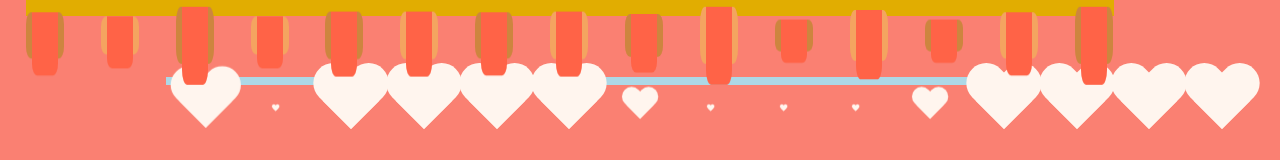
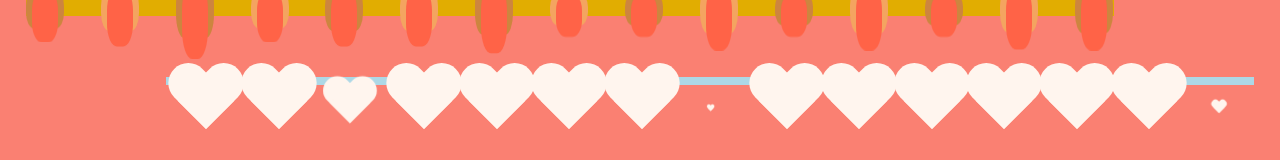
Before and after one commit to cathacz/sassyLoops, a website: page src/index.html in a window 1280 px wide. Shown: the top 160 px of the page. Drawn offline with nearby package versions, Linux system fonts and the light colour scheme; files that its build step writes are made by us from their sources.

Commit message:
sassy loops

```diff
--- a/src/scss/_items-container.scss
+++ b/src/scss/_items-container.scss
@@ -222,19 +222,19 @@ body {
   justify-content: center;
   //   align-items: center;
   background-color: sandybrown;
-  position: relative;
+  //   position: relative;
   top: 2vw;
   width: 3vw;
   height: 1.5vw;
-  border-radius: 5px;
+  border-radius: 8px;
   &::after {
     content: "";
     width: 2vw;
     height: 2vw;
     background-color: tomato;
 
-    border-radius: 0 0 5px 5px;
-    top: 0vw;
+    border-radius: 10px;
+    top: 9vw;
   }
 }
 @for $i from 1 through $items-count {
```
